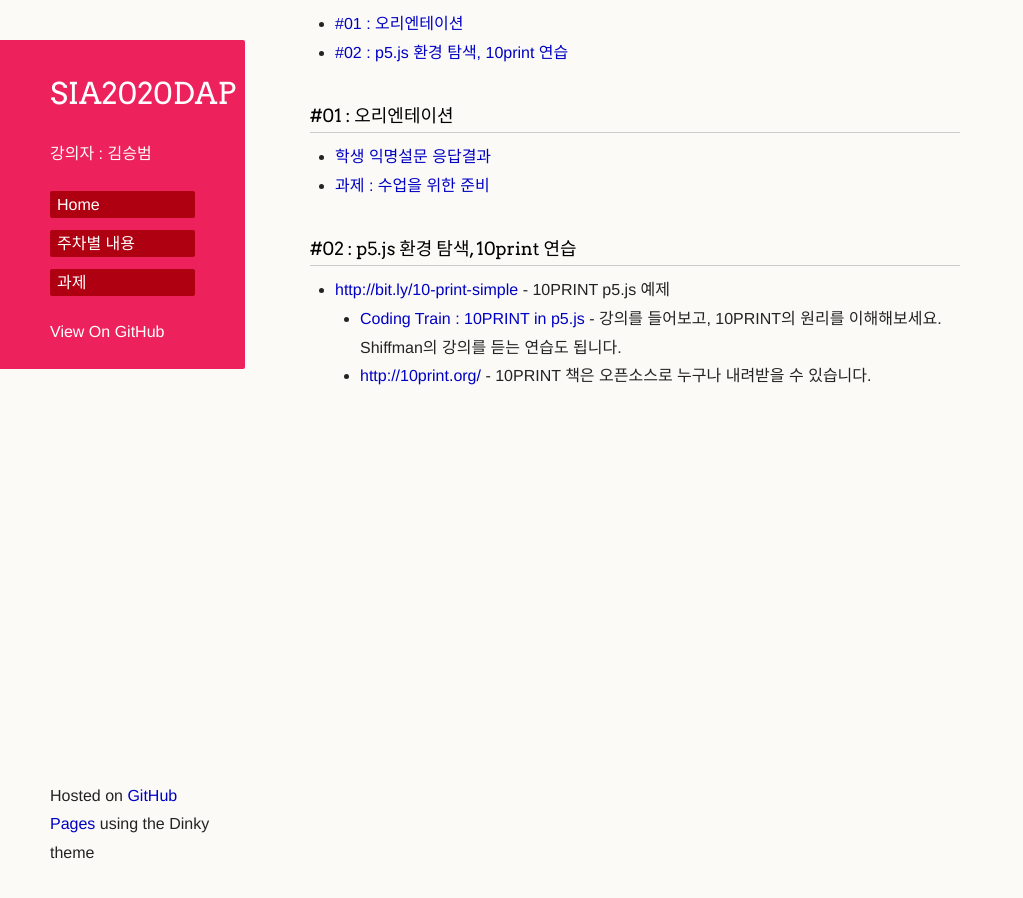
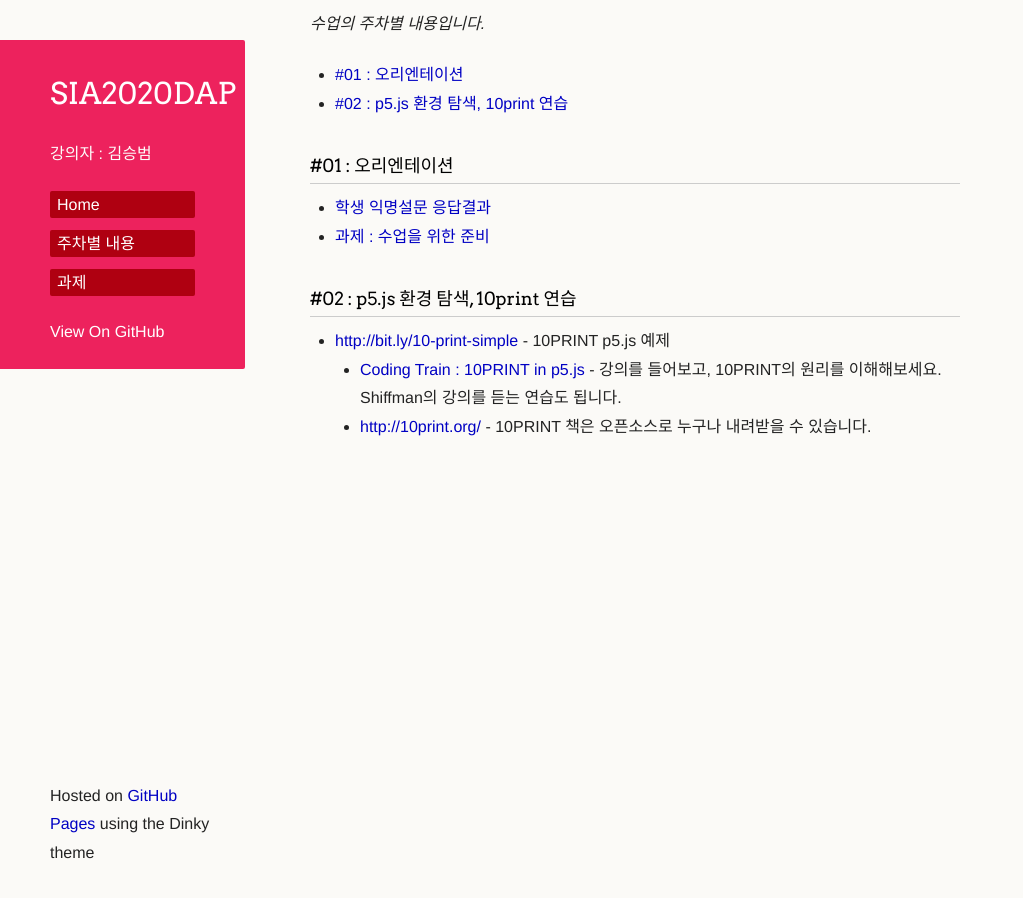
Before and after one commit to picxenk/SIA2020DAP, a Jekyll site: the page built from curriculum.md, in a window 1280 px wide. Shown: the whole page, without its empty margins (0-1023 px from the left). Built offline with Jekyll 4.4.1, drawn with Linux system fonts in a browser that asks for light colours; our own code applies the rules of GitHub Pages for plain Markdown files; a script that is not in the unit is left out; the repository's description, which GitHub fills in, is left out.

Commit message:
Update curriculum.md

```diff
--- a/curriculum.md
+++ b/curriculum.md
@@ -1,3 +1,5 @@
+*수업의 주차별 내용입니다.*
+
  * TOC
 {:toc}
 
```
